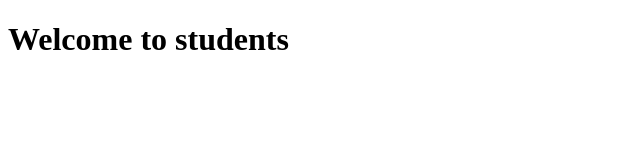
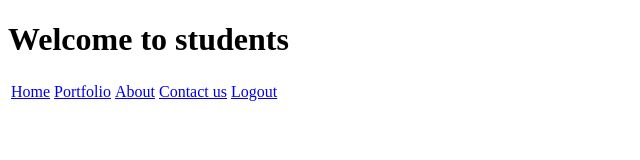
Before and after one commit to lovepreet3125/19-9-2023, a plain HTML site: page index.html in a window 1280 px wide. Shown: the whole page, without its empty margins (0-640 px from the left). Drawn offline with Linux system fonts and the light colour scheme.

Commit message:
it's my first project

```diff
--- a/index.html
+++ b/index.html
@@ -7,5 +7,16 @@
 </head>
 <body>
     <h1>Welcome to students</h1>
+    <table>
+        <tr>
+            <td><a href="#">Home</a></td>
+            <td><a href="#">Portfolio</a></td>
+            <td><a href="#">About</a></td>
+            <td><a href="#">Contact us</a></td>
+            <td><a href="#">Logout</a></td>
+
+
+        </tr>
+    </table>
 </body>
 </html>
```
